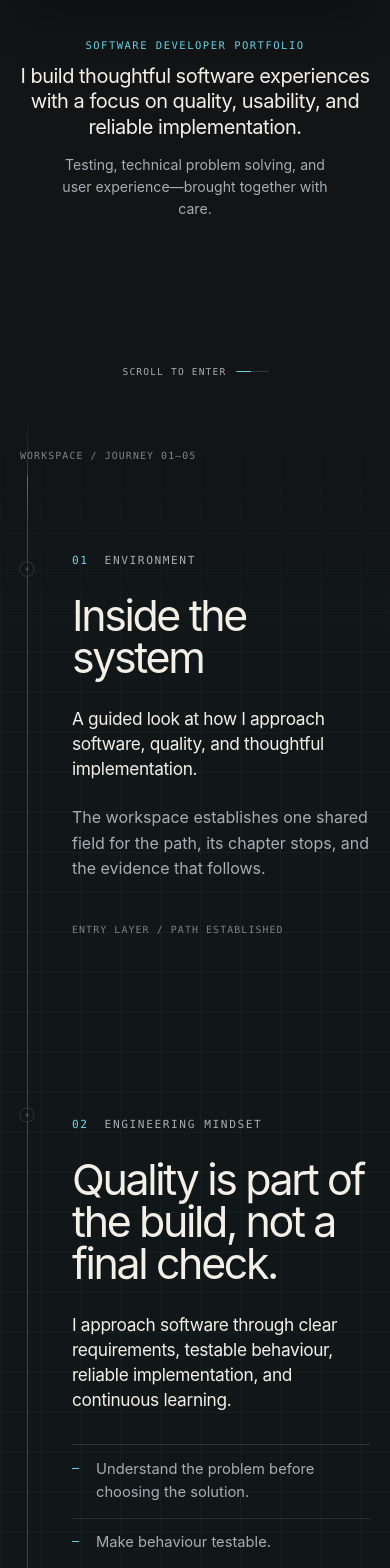
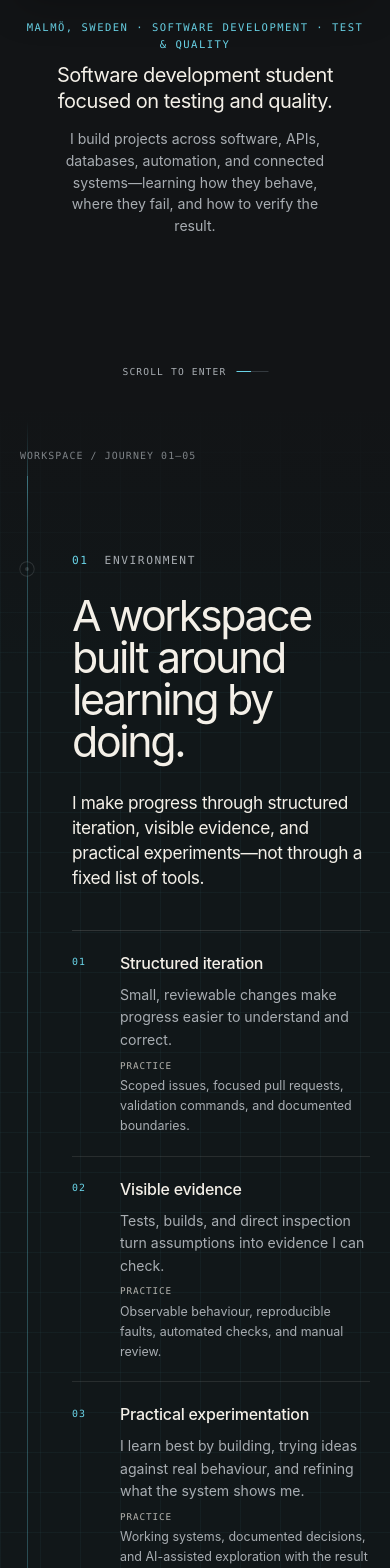
Before and after one commit to Jonjan95/Helix, a Next.js app: page / in a window 390 px wide. Shown: the part 432-2000 px from the top of the page. Built offline with nearby package versions, Linux system fonts and the light colour scheme.

Commit message:
feat: complete Arrival and early journey

```diff
--- a/app/layout.tsx
+++ b/app/layout.tsx
@@ -3,9 +3,9 @@ import type { ReactNode } from "react";
 import "./globals.css";
 
 export const metadata: Metadata = {
-  title: "Jonathan Jansson — Software Developer | Helix",
+  title: "Jonathan Jansson — Software Development, Test & Quality | Helix",
   description:
-    "Jonathan Jansson's software developer portfolio, focused on quality, testing, usability, and reliable implementation.",
+    "Jonathan Jansson is a software development student in Malmö focused on testing, quality, and reliable systems.",
 };
 
 export default function RootLayout({ children }: Readonly<{ children: ReactNode }>) {
--- a/components/HelixChapterContent.tsx
+++ b/components/HelixChapterContent.tsx
@@ -30,10 +30,31 @@ export function HelixChapterContent({ chapter }: HelixChapterContentProps) {
         data-testid="digital-workspace"
       >
         <ChapterHeader chapter={chapter} />
-        <p className={styles.detail}>{chapter.detail}</p>
-        <p className={styles.systemNote} aria-hidden="true">
-          ENTRY LAYER / PATH ESTABLISHED
-        </p>
+        <ol
+          className={styles.environmentPrinciples}
+          aria-label="Working environment principles"
+        >
+          {chapter.principles.map((principle) => (
+            <li
+              key={principle.id}
+              data-environment-principle={principle.id}
+            >
+              <article>
+                <p className={styles.itemIndex} aria-hidden="true">
+                  {principle.index}
+                </p>
+                <div>
+                  <h3>{principle.title}</h3>
+                  <p>{principle.summary}</p>
+                  <p className={styles.practice}>
+                    <span>Practice</span>
+                    {principle.practice}
+                  </p>
+                </div>
+              </article>
+            </li>
+          ))}
+        </ol>
       </div>
     );
   }
@@ -42,11 +63,27 @@ export function HelixChapterContent({ chapter }: HelixChapterContentProps) {
     return (
       <div className={styles.content} data-testid="engineering-content">
         <ChapterHeader chapter={chapter} />
-        <ul className={styles.principles}>
-          {chapter.principles.map((principle) => (
-            <li key={principle}>{principle}</li>
+        <ol
+          className={styles.engineeringSteps}
+          aria-label="Engineering reasoning sequence"
+        >
+          {chapter.steps.map((step) => (
+            <li key={step.id} data-engineering-step={step.id}>
+              <article>
+                <p className={styles.itemIndex} aria-hidden="true">
+                  {step.index}
+                </p>
+                <div>
+                  <h3>{step.title}</h3>
+                  <p>{step.summary}</p>
+                </div>
+              </article>
+            </li>
           ))}
-        </ul>
+        </ol>
+        <p className={styles.handoff} data-engineering-handoff>
+          {chapter.handoff}
+        </p>
       </div>
     );
   }
--- a/components/sections/HeroSection.tsx
+++ b/components/sections/HeroSection.tsx
@@ -1,5 +1,6 @@
 import { Laptop } from "@/components/Laptop";
 import { ScrollIndicator } from "@/components/ScrollIndicator";
+import { arrivalIdentity } from "@/data/early-journey";
 import styles from "@/styles/HeroSection.module.css";
 
 export function HeroSection() {
@@ -15,22 +16,26 @@ export function HeroSection() {
         aria-hidden="true"
       >
         <span>01 / ENTRY</span>
-        <span>SOFTWARE · QUALITY · EXPERIENCE</span>
+        <span>{arrivalIdentity.focus}</span>
       </div>
 
       <div className={styles.visual}>
         <Laptop />
       </div>
 
-      <div className={styles.copy} data-motion="arrival-copy">
-        <p className={styles.eyebrow}>Software developer portfolio</p>
+      <div
+        className={styles.copy}
+        data-arrival-identity
+        data-motion="arrival-copy"
+      >
+        <p className={styles.eyebrow}>
+          {arrivalIdentity.location} · {arrivalIdentity.focus}
+        </p>
         <h2 id="hero-introduction" className={styles.introduction}>
-          I build thoughtful software experiences with a focus on quality,
-          usability, and reliable implementation.
+          {arrivalIdentity.title}
         </h2>
         <p className={styles.supportingText}>
-          Testing, technical problem solving, and user experience—brought
-          together with care.
+          {arrivalIdentity.summary}
         </p>
       </div>
 
--- /dev/null
+++ b/data/early-journey.ts
@@ -0,0 +1,92 @@
+export type ArrivalIdentity = {
+  focus: string;
+  location: string;
+  name: string;
+  summary: string;
+  title: string;
+};
+
+export type EnvironmentPrinciple = {
+  id: string;
+  index: string;
+  practice: string;
+  summary: string;
+  title: string;
+};
+
+export type EngineeringStep = {
+  id: string;
+  index: string;
+  summary: string;
+  title: string;
+};
+
+export const arrivalIdentity = {
+  focus: "Software development · Test & quality",
+  location: "Malmö, Sweden",
+  name: "Jonathan Jansson",
+  summary:
+    "I build projects across software, APIs, databases, automation, and connected systems—learning how they behave, where they fail, and how to verify the result.",
+  title: "Software development student focused on testing and quality.",
+} as const satisfies ArrivalIdentity;
+
+export const environmentPrinciples = [
+  {
+    id: "structured-iteration",
+    index: "01",
+    practice:
+      "Scoped issues, focused pull requests, validation commands, and documented boundaries.",
+    summary:
+      "Small, reviewable changes make progress easier to understand and correct.",
+    title: "Structured iteration",
+  },
+  {
+    id: "visible-evidence",
+    index: "02",
+    practice:
+      "Observable behaviour, reproducible faults, automated checks, and manual review.",
+    summary:
+      "Tests, builds, and direct inspection turn assumptions into evidence I can check.",
+    title: "Visible evidence",
+  },
+  {
+    id: "practical-experimentation",
+    index: "03",
+    practice:
+      "Working systems, documented decisions, and AI-assisted exploration with the result reviewed and validated.",
+    summary:
+      "I learn best by building, trying ideas against real behaviour, and refining what the system shows me.",
+    title: "Practical experimentation",
+  },
+] as const satisfies readonly EnvironmentPrinciple[];
+
+export const engineeringSteps = [
+  {
+    id: "understand",
+    index: "01",
+    summary:
+      "Map the boundaries, expected behaviour, and context before changing the system.",
+    title: "Understand",
+  },
+  {
+    id: "isolate",
+    index: "02",
+    summary:
+      "Separate the visible symptom from possible causes and narrow the problem deliberately.",
+    title: "Isolate",
+  },
+  {
+    id: "observe",
+    index: "03",
+    summary:
+      "Use tests, logs, instrumentation, and direct inspection to make behaviour visible.",
+    title: "Observe",
+  },
+  {
+    id: "verify",
+    index: "04",
+    summary:
+      "Check the intended result, unexpected paths, and whether the outcome is reproducible.",
+    title: "Verify",
+  },
+] as const satisfies readonly EngineeringStep[];
--- a/data/helix-chapters.ts
+++ b/data/helix-chapters.ts
@@ -1,5 +1,11 @@
 import type { ChapterName } from "@/components/JourneyChapter";
 import { contactRoutes, type ContactRoute } from "@/data/contact";
+import {
+  engineeringSteps,
+  environmentPrinciples,
+  type EngineeringStep,
+  type EnvironmentPrinciple,
+} from "@/data/early-journey";
 import { experienceTracks, type ExperienceTrack } from "@/data/experience";
 import { portfolioProjects, type PortfolioProject } from "@/data/projects";
 
@@ -35,14 +41,15 @@ type HelixChapterBase = {
 
 export type EnvironmentChapterData = HelixChapterBase & {
   chapter: "environment";
-  detail: string;
   narrativeChapter: "orientation";
+  principles: readonly EnvironmentPrinciple[];
 };
 
 export type EngineeringChapterData = HelixChapterBase & {
   chapter: "engineering";
+  handoff: string;
   narrativeChapter: "engineering";
-  principles: readonly string[];
+  steps: readonly EngineeringStep[];
 };
 
 export type ProjectsChapterData = HelixChapterBase & {
@@ -77,36 +84,31 @@ export const helixChapters = [
   {
     anchorId: "about",
     chapter: "environment",
-    detail:
-      "The workspace establishes one shared field for the path, its chapter stops, and the evidence that follows.",
-    heading: "Inside the system",
+    heading: "A workspace built around learning by doing.",
     headingId: "about-heading",
     index: "01",
     introduction:
-      "A guided look at how I approach software, quality, and thoughtful implementation.",
+      "I make progress through structured iteration, visible evidence, and practical experiments—not through a fixed list of tools.",
     label: "ENVIRONMENT",
     narrativeChapter: "orientation",
     pacing: "entry",
     placement: "left",
+    principles: environmentPrinciples,
   },
   {
     anchorId: "skills",
     chapter: "engineering",
-    heading: "Quality is part of the build, not a final check.",
+    handoff: "The projects below show that process in practice.",
+    heading: "Reliability starts with understanding the system.",
     headingId: "skills-heading",
     index: "02",
     introduction:
-      "I approach software through clear requirements, testable behaviour, reliable implementation, and continuous learning.",
+      "Whether the problem is in an API, a database, a connected device, or a field installation, I follow the same sequence: understand the boundaries, isolate the cause, make behaviour observable, and verify the result.",
     label: "ENGINEERING MINDSET",
     narrativeChapter: "engineering",
     pacing: "featured",
     placement: "right",
-    principles: [
-      "Understand the problem before choosing the solution.",
-      "Make behaviour testable.",
-      "Prefer clear systems over clever complexity.",
-      "Use feedback to improve the implementation.",
-    ],
+    steps: engineeringSteps,
   },
   {
     anchorId: "projects",
--- a/styles/HelixChapterContent.module.css
+++ b/styles/HelixChapterContent.module.css
@@ -50,46 +50,73 @@
   line-height: 1.45;
 }
 
-.detail {
-  max-width: 32rem;
-  margin: 1.5rem 0 0;
-  color: var(--color-muted);
-}
-
-.systemNote {
-  margin: 2.5rem 0 0;
-  color: rgb(168 173 178 / 0.7);
-  font-family: var(--font-mono);
-  font-size: 0.62rem;
-  letter-spacing: 0.11em;
-}
-
-.principles {
-  margin: 2rem 0 0;
+.environmentPrinciples,
+.engineeringSteps {
+  margin: clamp(2.5rem, 5vw, 3.5rem) 0 0;
   padding: 0;
+  border-top: 1px solid rgb(244 240 232 / 0.14);
   list-style: none;
 }
 
-.principles {
-  border-top: 1px solid rgb(244 240 232 / 0.14);
+.environmentPrinciples > li,
+.engineeringSteps > li {
+  border-bottom: 1px solid rgb(244 240 232 / 0.1);
 }
 
-.principles li {
-  position: relative;
-  padding: 0.8rem 0 0.8rem 1.5rem;
-  border-bottom: 1px solid rgb(244 240 232 / 0.1);
-  color: var(--color-muted);
-  font-size: 0.92rem;
+.environmentPrinciples article,
+.engineeringSteps article {
+  display: grid;
+  gap: 1rem;
+  padding: 1.25rem 0;
+  grid-template-columns: 2rem minmax(0, 1fr);
 }
 
-.principles li::before {
-  position: absolute;
-  top: 1.42rem;
-  left: 0;
-  width: 0.45rem;
-  height: 1px;
-  background: var(--color-accent);
-  content: "";
+.itemIndex {
+  margin: 0.2rem 0 0;
+  color: var(--color-accent);
+  font-family: var(--font-mono);
+  font-size: 0.62rem;
+  letter-spacing: 0.1em;
+}
+
+.environmentPrinciples h3,
+.engineeringSteps h3 {
+  margin: 0;
+  font-size: 1rem;
+  font-weight: 500;
+  letter-spacing: -0.015em;
+}
+
+.environmentPrinciples article > div > p,
+.engineeringSteps article > div > p {
+  margin: 0.45rem 0 0;
+  color: var(--color-muted);
+  font-size: 0.88rem;
+  line-height: 1.6;
+}
+
+.practice {
+  font-size: 0.78rem !important;
+}
+
+.practice span {
+  display: block;
+  margin-bottom: 0.15rem;
+  color: rgb(244 240 232 / 0.72);
+  font-family: var(--font-mono);
+  font-size: 0.58rem;
+  letter-spacing: 0.1em;
+  text-transform: uppercase;
+}
+
+.handoff {
+  max-width: 30rem;
+  margin: 2rem 0 0;
+  padding-left: 1rem;
+  border-left: 1px solid rgb(105 211 231 / 0.55);
+  color: var(--color-text);
+  font-size: 0.92rem;
+  line-height: 1.6;
 }
 
 .projectShowcase {
--- a/styles/HeroSection.module.css
+++ b/styles/HeroSection.module.css
@@ -30,7 +30,7 @@
 }
 
 .copy {
-  width: min(100%, 42rem);
+  width: min(100%, 46rem);
   margin: 0 auto;
   text-align: center;
 }
@@ -53,10 +53,11 @@
 }
 
 .supportingText {
-  max-width: 33rem;
+  max-width: 42rem;
   margin: 0.85rem auto 0;
   color: var(--color-muted);
   font-size: clamp(0.88rem, 1.25vw, 1rem);
+  line-height: 1.6;
 }
 
 @media (max-width: 64rem) {
```
Also changed, not shown: components/Laptop.tsx (+4 -3 lines), styles/Laptop.module.css (+4 -3 lines).
